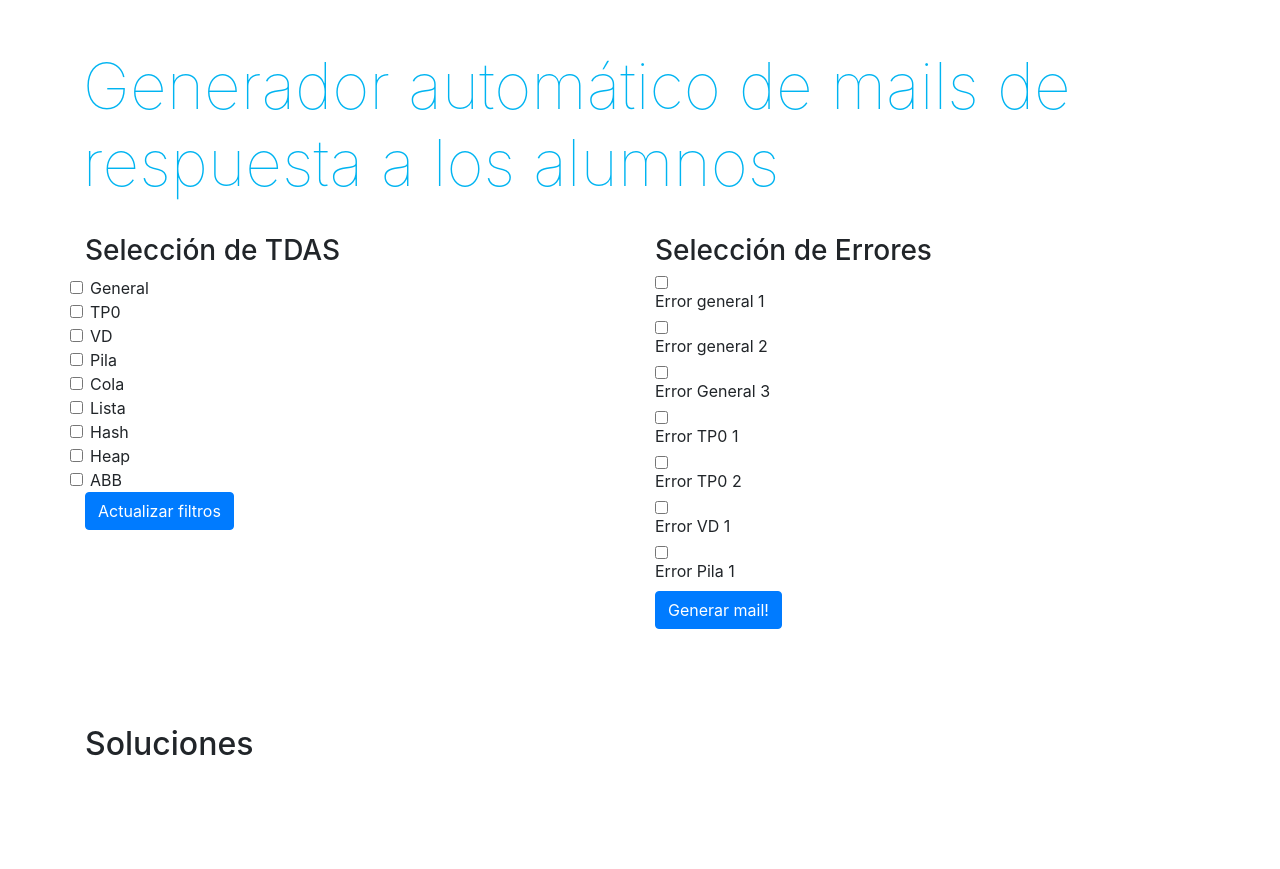
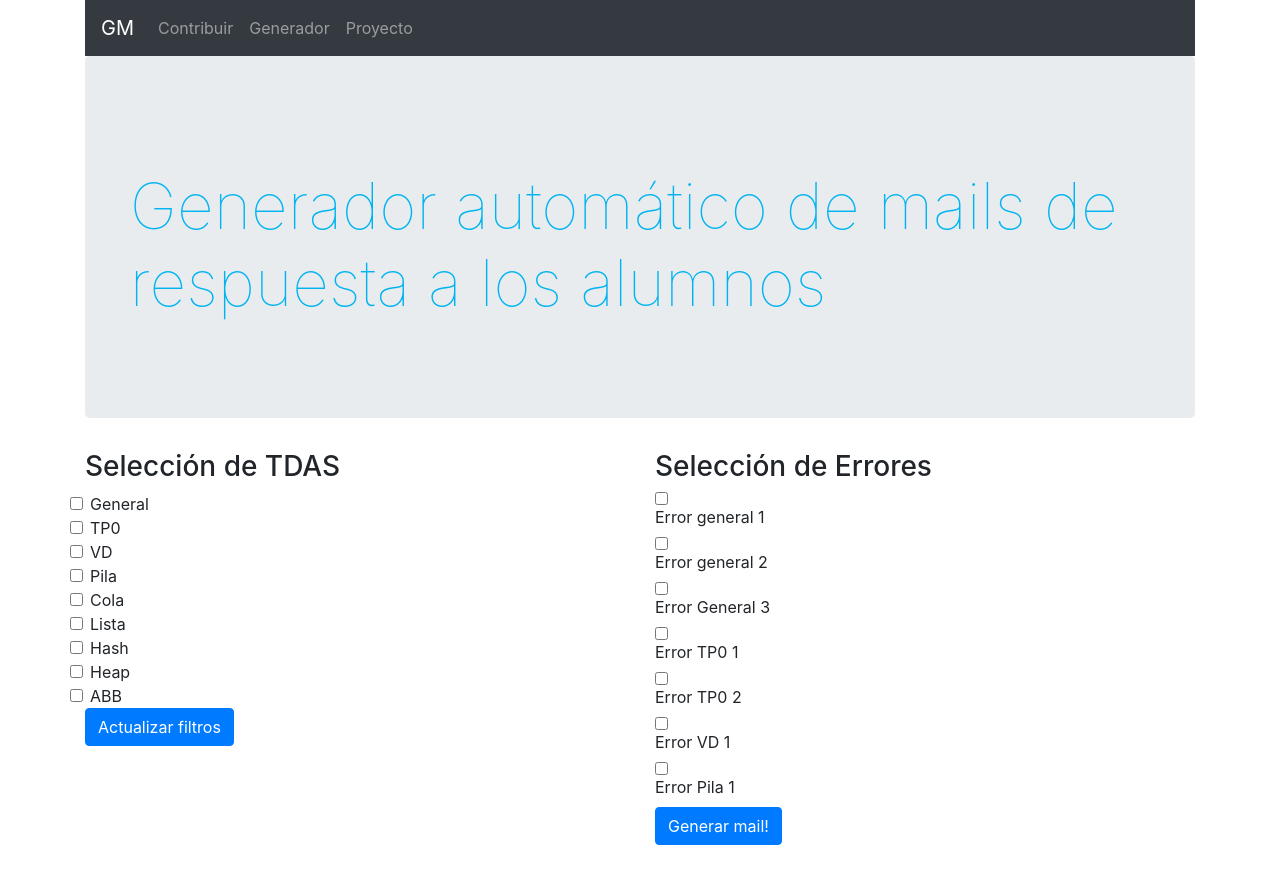
Before and after one commit to tomasaccini/Corrector-Automatico, a Flask app: page / in a window 1280 px wide. Shown: the top 869 px of the page. Before the commit the page ends 756 px from the top, so only its background shows below. Run offline with Flask 2, Linux system fonts and the light colour scheme; the visitor is signed in with stand-in values (Sample User, id 1); some libraries are stand-ins or nearby versions.

Commit message:
Agrego Header con nav-bar básica

```diff
--- a/templates/index.html
+++ b/templates/index.html
@@ -7,6 +7,7 @@
 
     <!-- Bootstrap CSS -->
     <link rel="stylesheet" href="https://maxcdn.bootstrapcdn.com/bootstrap/4.0.0/css/bootstrap.min.css" integrity="sha384-Gn5384xqQ1aoWXA+058RXPxPg6fy4IWvTNh0E263XmFcJlSAwiGgFAW/dAiS6JXm" crossorigin="anonymous">
+    <script src="https://ajax.googleapis.com/ajax/libs/jquery/3.3.1/jquery.min.js"></script>
     <!-- CSS -->
     <link rel="stylesheet" href="../static/css/style.css"></link>
     <script type="text/javascript" src="../static/js/corrector.js"></script>
@@ -15,9 +16,31 @@
   </head>
   <body onload="start();">
     <div class="container">
-      <div class="row">
-        <h1 class='title' >Generador automático de mails de respuesta a los alumnos</h1>
+
+      <!-- Header -->
+      <nav class="navbar navbar-expand-md bg-dark navbar-dark">
+        <a class="navbar-brand" href="#">GM</a>
+        <button class="navbar-toggler" type="button" data-toggle="collapse" data-target="#collapsibleNavbar">
+          <span class="navbar-toggler-icon"></span>
+        </button>
+        <div class="collapse navbar-collapse" id="collapsibleNavbar">
+          <ul class="navbar-nav">
+            <li class="nav-item">
+              <a class="nav-link" href="#">Contribuir</a>
+            </li>
+            <li class="nav-item">
+              <a class="nav-link" href="#">Generador</a>
+            </li>
+            <li class="nav-item">
+              <a class="nav-link" href="#">Proyecto</a>
+            </li>
+          </ul>
+        </div>
+      </nav>
+      <div class="jumbotron">
+          <h1 class='title' >Generador automático de mails de respuesta a los alumnos</h1>
       </div>
+      <!-- End Header -->
 
       <div class="row">
         <div class="col">
```
